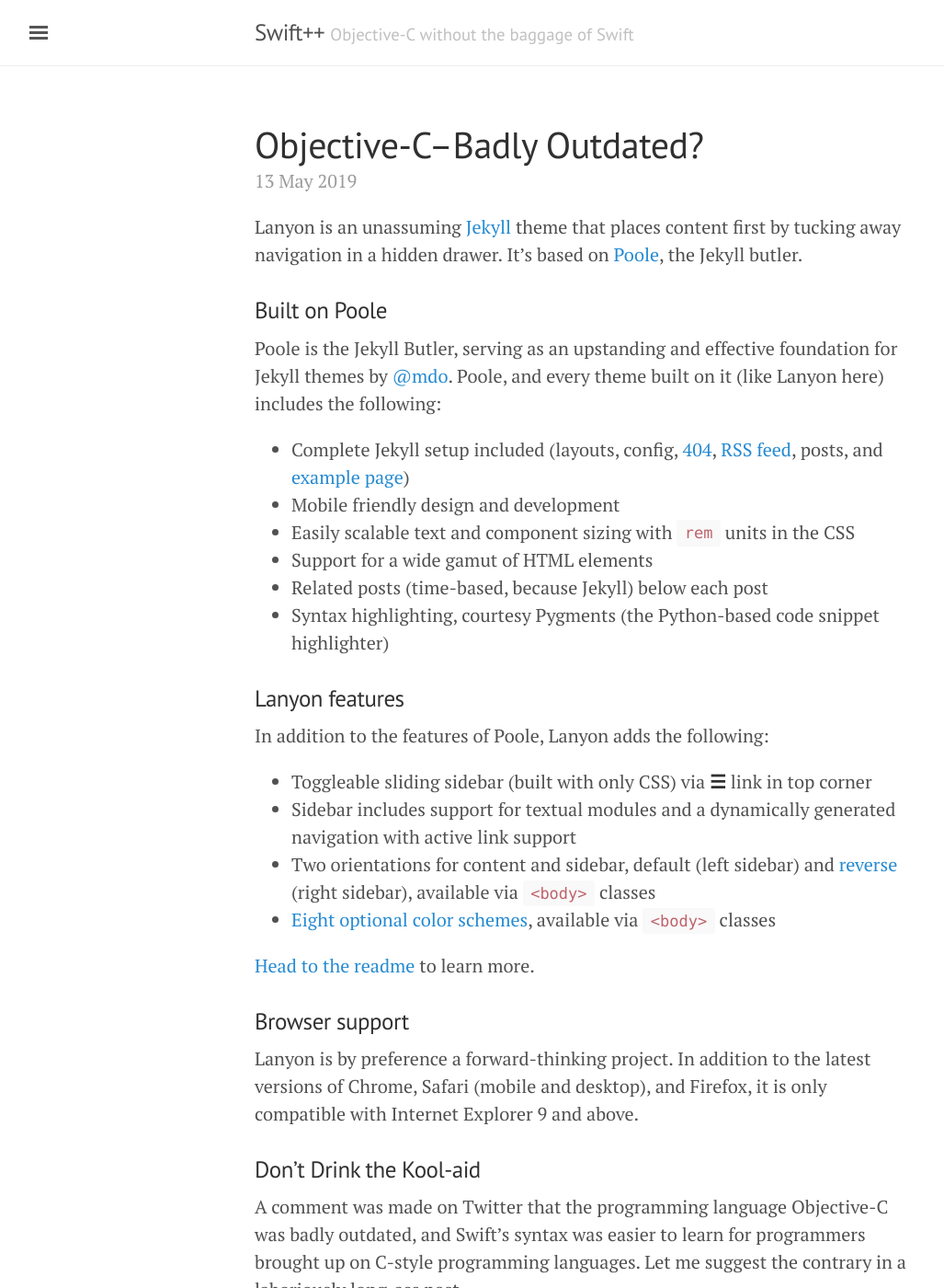
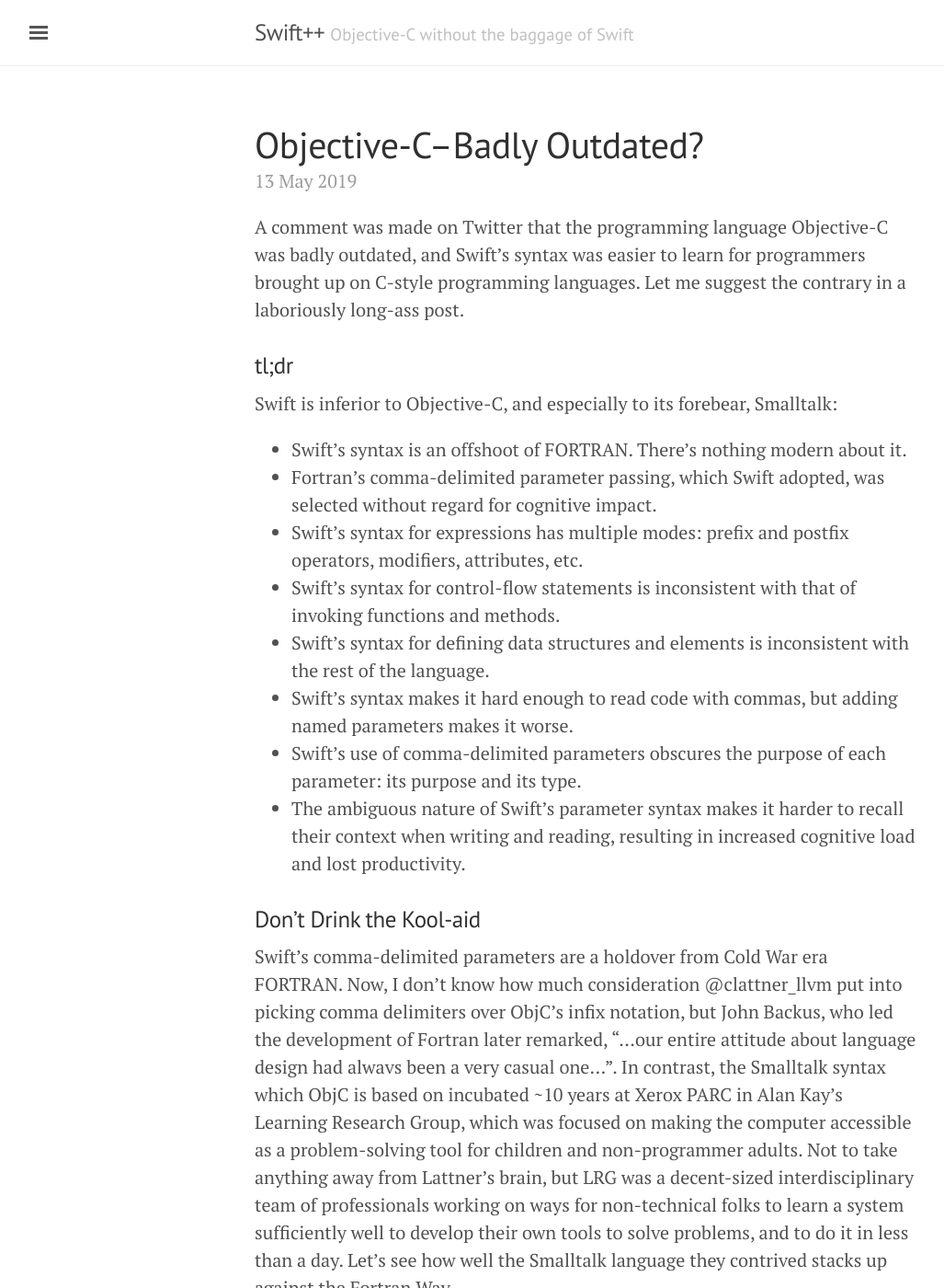
Before and after one commit to swiftpp/swiftpp.github.io, a Jekyll site: the page built from _posts/2019-05-13-objc–badly-outdated.md, in a window 1280 px wide and 1400 px high. Shown: the whole window at 92% size, without its empty margins (3-1030 px from the left). Built offline with Jekyll 4.4.1, drawn with Linux system fonts in a browser that asks for light colours; some of the changed text lies outside the part shown.

Commit message:
More changes to the objc-badly-outdated post.

```diff
--- a/_posts/2019-05-13-objc–badly-outdated.md
+++ b/_posts/2019-05-13-objc–badly-outdated.md
@@ -3,37 +3,22 @@ layout: post
 title: Objective-C–Badly Outdated?
 ---
 
-Lanyon is an unassuming [Jekyll](http://jekyllrb.com) theme that places content first by tucking away navigation in a hidden drawer. It's based on [Poole](http://getpoole.com), the Jekyll butler.
+A comment was made on Twitter that the programming language Objective-C was badly outdated, and Swift's syntax was easier to learn for programmers brought up on C-style programming languages. Let me suggest the contrary in a laboriously long-ass post.
 
-### Built on Poole
+### tl;dr
 
-Poole is the Jekyll Butler, serving as an upstanding and effective foundation for Jekyll themes by [@mdo](https://twitter.com/mdo). Poole, and every theme built on it (like Lanyon here) includes the following:
+Swift is inferior to Objective-C, and especially to its forebear, Smalltalk:
 
-* Complete Jekyll setup included (layouts, config, [404](/404), [RSS feed](/atom.xml), posts, and [example page](/about))
-* Mobile friendly design and development
-* Easily scalable text and component sizing with `rem` units in the CSS
-* Support for a wide gamut of HTML elements
-* Related posts (time-based, because Jekyll) below each post
-* Syntax highlighting, courtesy Pygments (the Python-based code snippet highlighter)
-
-### Lanyon features
-
-In addition to the features of Poole, Lanyon adds the following:
-
-* Toggleable sliding sidebar (built with only CSS) via **☰** link in top corner
-* Sidebar includes support for textual modules and a dynamically generated navigation with active link support
-* Two orientations for content and sidebar, default (left sidebar) and [reverse](https://github.com/poole/lanyon#reverse-layout) (right sidebar), available via `<body>` classes
-* [Eight optional color schemes](https://github.com/poole/lanyon#themes), available via `<body>` classes
-
-[Head to the readme](https://github.com/poole/lanyon#readme) to learn more.
-
-### Browser support
-
-Lanyon is by preference a forward-thinking project. In addition to the latest versions of Chrome, Safari (mobile and desktop), and Firefox, it is only compatible with Internet Explorer 9 and above.
+* Swift's syntax is an offshoot of FORTRAN. There's nothing modern about it.
+* Fortran's comma-delimited parameter passing, which Swift adopted, was selected without regard for cognitive impact.
+* Swift's syntax for expressions has multiple modes: prefix and postfix operators, modifiers, attributes, etc.
+* Swift's syntax for control-flow statements is inconsistent with that of invoking functions and methods.
+* Swift's syntax for defining data structures and elements is inconsistent with the rest of the language.
+* Swift's syntax makes it hard enough to read code with commas, but adding named parameters makes it worse.
+* Swift's use of comma-delimited parameters obscures the purpose of each parameter: its purpose and its type.
+* The ambiguous nature of Swift's parameter syntax makes it harder to recall their context when writing and reading, resulting in increased cognitive load and lost productivity.
 
 ### Don't Drink the Kool-aid
-
-A comment was made on Twitter that the programming language Objective-C was badly outdated, and Swift's syntax was easier to learn for programmers brought up on C-style programming languages. Let me suggest the contrary in a laboriously long-ass post.
 
 Swift's comma-delimited parameters are a holdover from Cold War era FORTRAN. Now, I don't know how much consideration @clattner_llvm put into picking comma delimiters over ObjC's infix notation, but John Backus, who led the development of Fortran later remarked, "…our entire attitude about language design had alwavs been a very casual one…". In contrast, the Smalltalk syntax which ObjC is based on incubated ~10 years at Xerox PARC in Alan Kay's Learning Research Group, which was focused on making the computer accessible as a problem-solving tool for children and non-programmer adults. Not to take anything away from Lattner's brain, but LRG was a decent-sized interdisciplinary team of professionals working on ways for non-technical folks to learn a system sufficiently well to develop their own tools to solve problems, and to do it in less than a day. Let's see how well the Smalltalk language they contrived stacks up against the Fortran Way.
 
```
